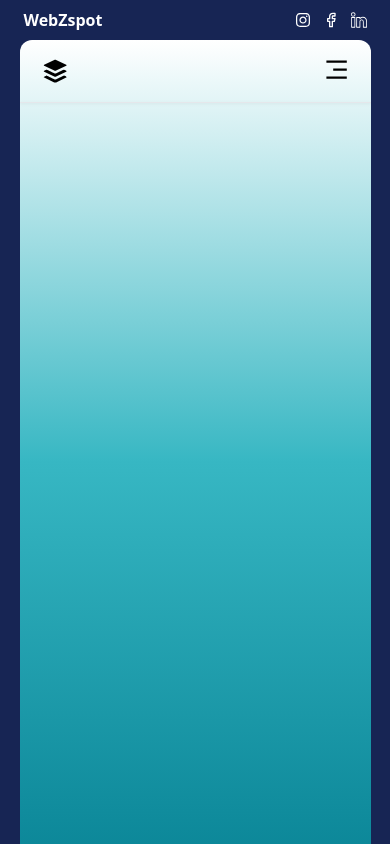
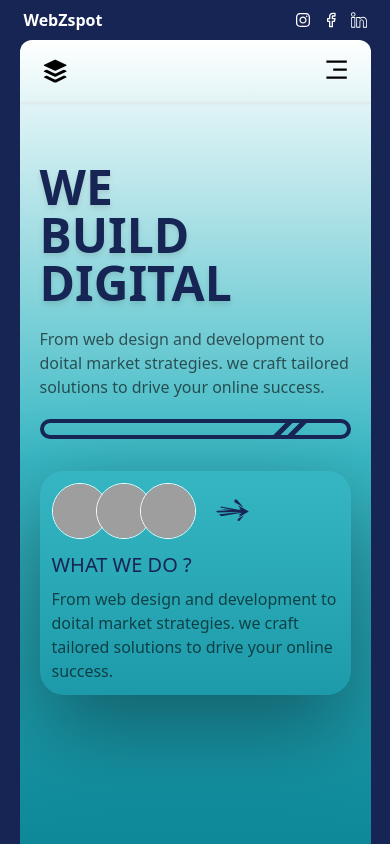
Before and after one commit to Amaljosen/infotech, a React (Vite) app: page / in a window 390 px wide. Built offline with nearby package versions, Linux system fonts and the light colour scheme; grey boxes are pictures that could not be loaded.

Commit message:
second commit

```diff
--- a/src/LandingPage.jsx
+++ b/src/LandingPage.jsx
@@ -17,7 +17,7 @@ import { IoLogoBuffer } from "react-icons/io";
 
 const LandingPage = () => {
     const location=useLocation()
-  const [active,setActive]=useState("/home")
+  const [active,setActive]=useState("/")
   useEffect(()=>{
     setActive(location.pathname)
   },[location.pathname])
@@ -104,7 +104,7 @@ const LandingPage = () => {
         <div className='lg:w-9/12 lg:h-[95%] lg:p-5 lg:absolute lg:z-10 lg:top-6 lg:right-12 bg-gradient-to-b lg:bg-gradient-to-r from-white via-[#37B7C3] to-[#088395] lg:rounded-3xl h-full rounded-xl overflow-hidden'>
           <Navbar active={active}/>
           <div>
-          <div className={`${active==='/home'?"block":"hidden"}`}><Home/></div>
+          <div className={`${active==='/'?"block":"hidden"}`}><Home/></div>
           <div className={`${active==='/service'?"":"hidden"}`}><Service/></div>
           <div className={`${active==='/about'?"":"hidden"}`}><AboutUs/></div>
           <div className={`${active==='/contact'?"":"hidden"}`}><Contact/></div>
--- a/src/components/AboutUs.jsx
+++ b/src/components/AboutUs.jsx
@@ -19,7 +19,7 @@ const AboutUs = () => {
 
             <div className='lg:w-[55%] w-full'>
                 <div className='space-y-5 mt-5 lg:mt-0'>
-                  <h1 className='text-2xl font-semibold text-blue-950 text-center lg:text-left drop-shadow'><span>About Us</span> <hr className='lg:border-2 border-1 lg:w-[8%] w-[70%] mt-1 border-[#088395] mx-auto lg:mx-0'/></h1>
+                  <h1 className='text-2xl font-semibold text-blue-950 text-center lg:text-left'><span className='drop-shadow'>About Us</span> <hr className='lg:border-2 border-1 lg:w-[8%] w-[70%] mt-1 border-[#088395] mx-auto lg:mx-0'/></h1>
                   <p className='opacity-65 text-sm'>Lorem ipsum dolor sit amet consectetur adipisicing elit. Maiores animi ducimus voluptate accusamus autem nisi debitis, voluptatum eum provident iusto cum aperiam nihil pariatur impedit corrupti numquam optio ipsum consectetur perferendis. Necessitatibus adipisci blanditiis illum delectus. Sequi magni dolor iste delectus incidunt? Vitae eum error modi, veritatis iste incidunt odio.</p>
                   <p className='opacity-65 text-sm'>Lorem ipsum dolor sit amet consectetur adipisicing elit. Maiores animi ducimus voluptate accusamus autem nisi debitis, voluptatum eum provident iusto cum aperiam nihil pariatur impedit corrupti numquam optio ipsum consectetur perferendis. Necessitatibus adipisci blanditiis illum delectus. Sequi magni dolor iste delectus incidunt? Vitae eum error modi, veritatis iste incidunt odio.</p>
 
--- a/src/components/Navbar.jsx
+++ b/src/components/Navbar.jsx
@@ -11,10 +11,10 @@ const Navbar = ({active}) => {
     <div>
     <div className='w-2/3 lg:flex justify-center rounded-full p-4 hidden text-white bg-blue-950 shadow-[inset_0_2px_6px_rgba(0,0,0,0.6)] relative z-10'>
       <div className='flex space-x-1'>
-        <Link to={'home'} className={` hover:bg-[#37B7C3] hover:font-medium cursor-pointer rounded-full transition-all duration-500 px-10 py-2 ${active==='/home'?"font-semibold bg-[#37B7C3] shadow-lg":""}`}>Home</Link>
-        <Link to={'service'} className={` hover:bg-[#37B7C3] hover:font-medium cursor-pointer rounded-full transition-all duration-500 px-10 py-2 ${active==='/service'?"font-semibold bg-[#37B7C3] shadow-lg":""}`}>Service</Link>
-        <Link to={'about'} className={` hover:bg-[#37B7C3] hover:font-medium cursor-pointer rounded-full transition-all duration-500 px-10 py-2 ${active==='/about'?"font-semibold bg-[#37B7C3] shadow-lg":""}`}>About</Link>
-        <Link to={'contact'} className={` hover:bg-[#37B7C3] hover:font-medium cursor-pointer rounded-full transition-all duration-500 px-10 py-2 ${active==='/contact'?"font-semibold bg-[#37B7C3] shadow-lg":""}`}>Contact</Link>
+        <Link to={'/'} className={` hover:bg-[#37B7C3] hover:font-medium cursor-pointer rounded-full transition-all duration-500 px-10 py-2 ${active==='/'?"font-semibold bg-[#37B7C3] shadow-lg":""}`}>Home</Link>
+        <Link to={'/service'} className={` hover:bg-[#37B7C3] hover:font-medium cursor-pointer rounded-full transition-all duration-500 px-10 py-2 ${active==='/service'?"font-semibold bg-[#37B7C3] shadow-lg":""}`}>Service</Link>
+        <Link to={'/about'} className={` hover:bg-[#37B7C3] hover:font-medium cursor-pointer rounded-full transition-all duration-500 px-10 py-2 ${active==='/about'?"font-semibold bg-[#37B7C3] shadow-lg":""}`}>About</Link>
+        <Link to={'/contact'} className={` hover:bg-[#37B7C3] hover:font-medium cursor-pointer rounded-full transition-all duration-500 px-10 py-2 ${active==='/contact'?"font-semibold bg-[#37B7C3] shadow-lg":""}`}>Contact</Link>
       </div>
     </div>
 
```
